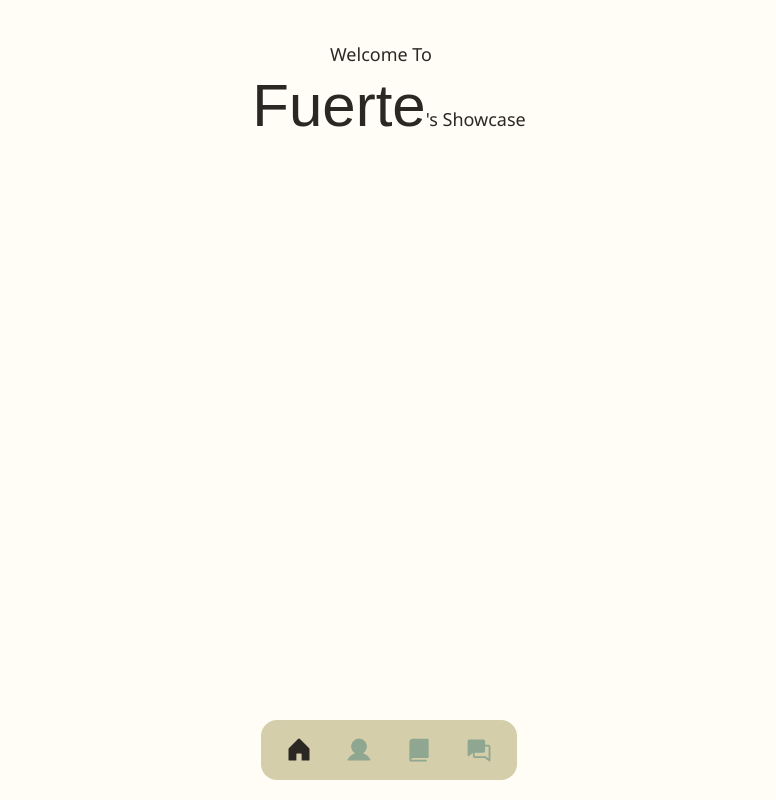
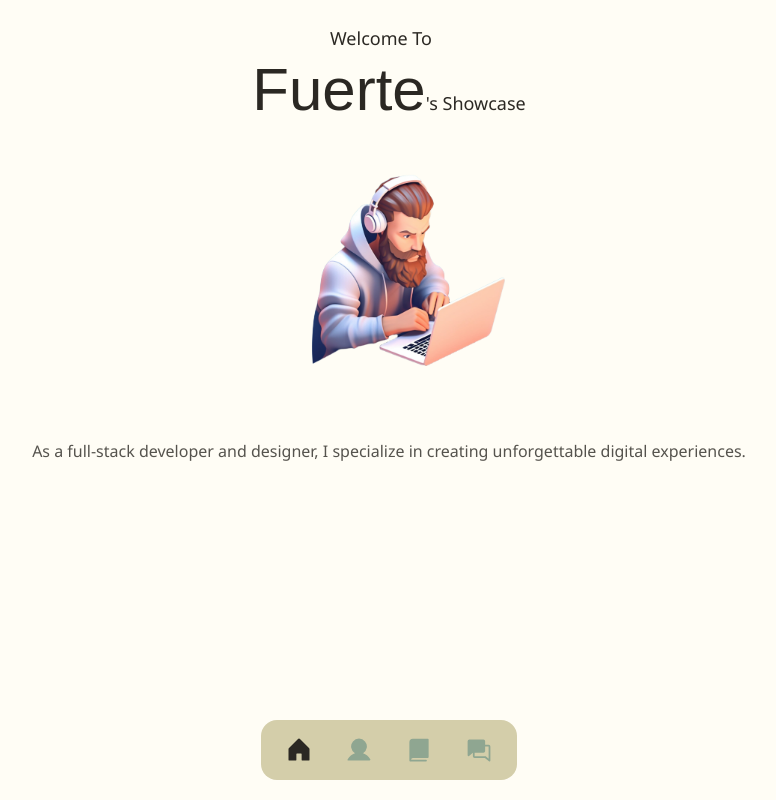
Before and after one commit to fantasyfuerte/portfolio, a Next.js app: page / in a window 1280 px wide. Shown: the whole page, without its empty margins (251-1027 px from the left). Built offline with nearby package versions, Linux system fonts and the light colour scheme; a web font is replaced by a local one.

Commit message:
Adding avatar and description to homepage

```diff
--- a/src/app/page.tsx
+++ b/src/app/page.tsx
@@ -1,4 +1,5 @@
 import { Monsieur_La_Doulaise } from "next/font/google";
+import Image from "next/image";
 
 const playwritevn = Monsieur_La_Doulaise({
   weight: ["400"],
@@ -7,7 +8,7 @@ const playwritevn = Monsieur_La_Doulaise({
 
 export default function Home() {
   return (
-    <main className="pt-10 bg-basicBackground h-screen">
+    <main className="pt-6 bg-basicBackground h-screen">
       <div className="text-primary">
         <h3 className={`text-lg text-center -ml-4`}>Welcome To</h3>
         <h3 className="text-lg text-center py-2">
@@ -15,6 +16,15 @@ export default function Home() {
           &apos;s Showcase
         </h3>
       </div>
+      <div className="flex flex-col items-center -mt-8">
+        <Image
+          alt="homepage-photo"
+          src="/avatar.png"
+          width={250}
+          height={250}
+        />
+        <p className="text-primary/80 text-center -mt-8">As a full-stack developer and designer, I specialize in creating unforgettable digital experiences.</p>
+      </div>
     </main>
   );
 }
```
Also changed, not shown: public/avatar.png (added).
